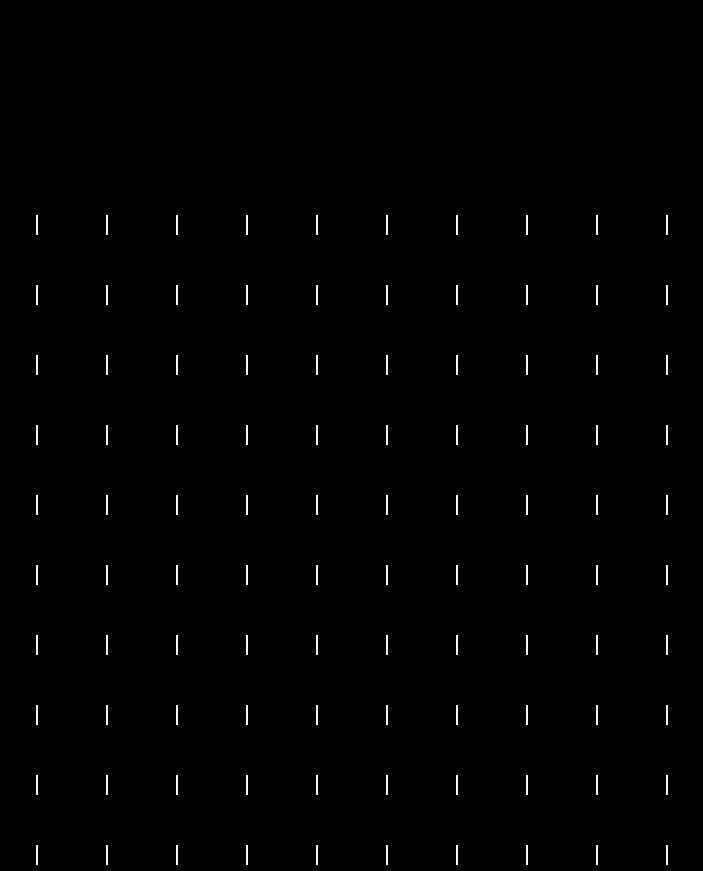
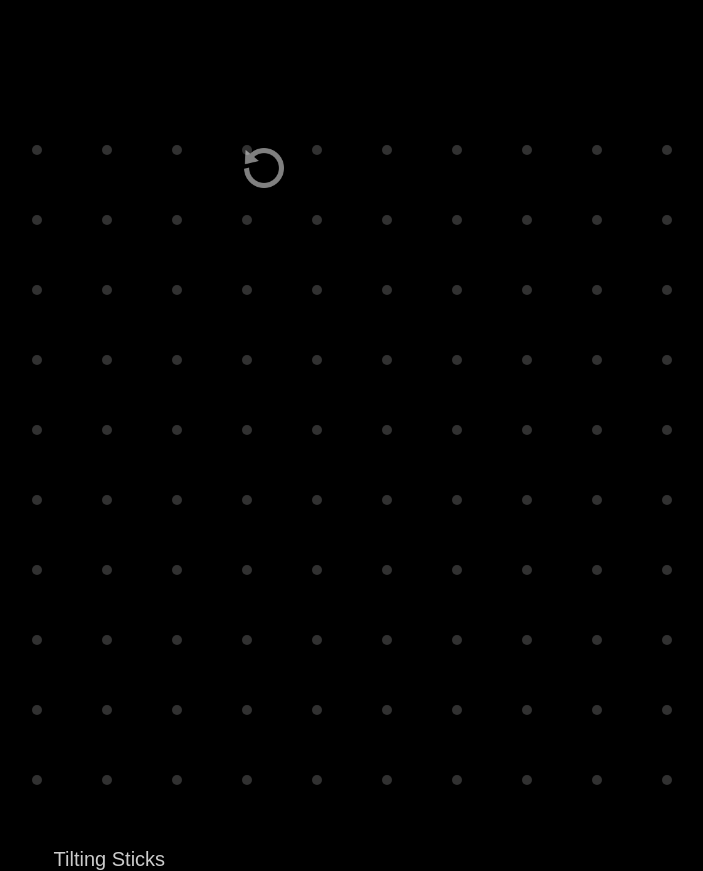
Before and after one commit to ramyani-ghosh/animation_experiments, a plain HTML site: page blinking_dots.html in a window 1280 px wide. Shown: the whole page, without its empty margins (556-1259 px from the left). Before the commit the page ends 800 px from the top, so only its background shows below. Drawn offline with Linux system fonts and the light colour scheme.

Commit message:
Blinking dots

```diff
--- a/blinking_dots.html
+++ b/blinking_dots.html
@@ -10,6 +10,11 @@
             body{
                 background-color: black;
             }
+            @keyframes example {
+                    0%{opacity:20; height : 6px; width : 6px;}
+                    50% {opacity: 100%; height : 20px; width : 20px;}
+                    100% {opacity:20%;height : 6px; width : 6px;}
+            }
             #container{
 
                 position: fixed;
@@ -17,7 +22,7 @@
                 width:700px;
                 height:700px;
                 margin-left:550px;;
-                margin-top:180px;
+                margin-top:110px;
                 display: grid;
                 grid-template-columns: 10% 10% 10% 10% 10% 10% 10% 10% 10% 10% ;
                 grid-template-rows: 10% 10% 10% 10% 10% 10% 10% 10% 10% 10% ;
@@ -27,11 +32,38 @@
                 background-color:black;
             }
             .unit{
-                height : 20px;
-                width : 2px;
+                height : 10px;
+                width : 10px;
                 background-color : whitesmoke;
+                opacity : 20%;
+                border-radius: 50%;
                 margin:auto;
                 margin-top: 27px;
+                animation-name: none;
+                animation-duration: 2s;
+                animation-iteration-count: infinite;
+            }
+
+            .unit:hover {
+                animation-name: example;
+            }
+            #caption{
+                color: rgba(255,255,255,0.8);
+                font-size: 20px;
+                position: absolute;
+                margin-top: 840px;
+                margin-left: 47%;
+                font-weight: 90;
+                font-family: Arial, sans-serif;
+            }
+            #resetButton{
+                width:40px;
+                height:40px;
+                position: absolute;
+                right:440px;
+                margin-top: 140px;
+                opacity:50%;
+                cursor: pointer;
             }
         </style>
 
@@ -42,6 +74,8 @@
         <div id = "container">
             <!-- <div class="unit"> </div> -->
         </div>
+        <img id= "resetButton" src="restart.png" alt= "reset">
+        <p  id="caption">Tilting Sticks</p>
     </body>
 
     <script>
@@ -52,8 +86,9 @@
             var newunit = document.createElement("div");
             newunit.className= "unit";
             newcontainer.onmouseover = function() {
-                newunit.style.transform = "rotate(45deg)";
+                newunit.style.animationName = "example";
             }
+
             newcontainer.appendChild(newunit);
             document.getElementById("container").appendChild(newcontainer);
             console.log(newcontainer);
```
Also changed, not shown: index.html (+1 -1 lines).
